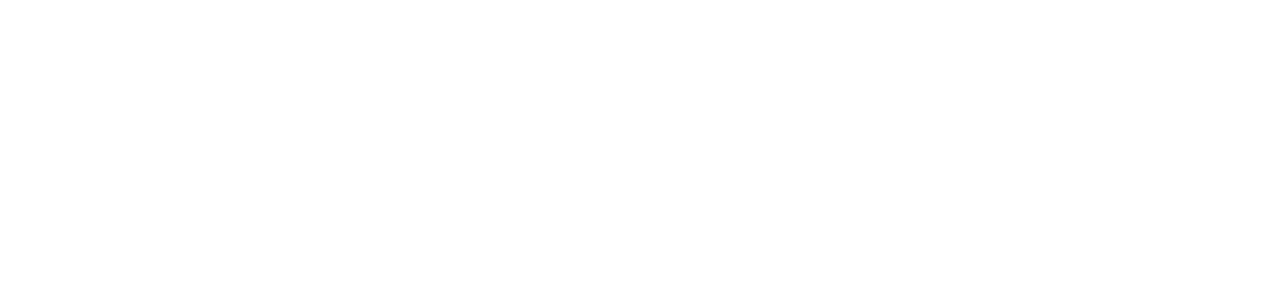
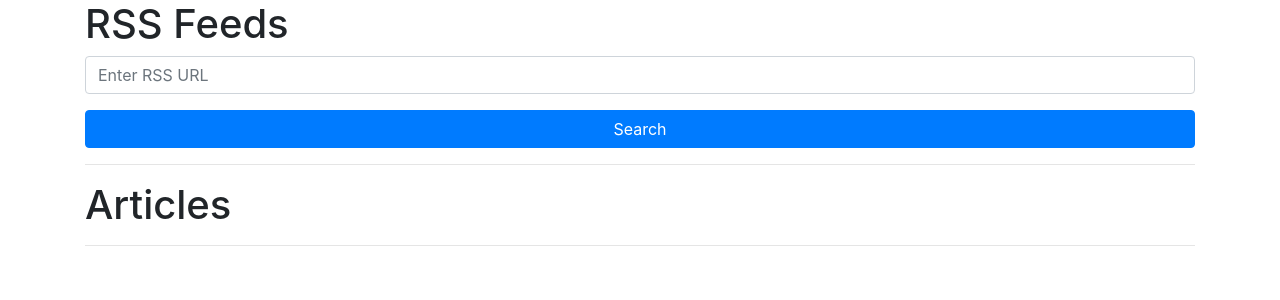
Before and after one commit to websoftwares/fiplet, a Vue app in the folder packages/hybrid/: page /#/display-feed-express in a window 1280 px wide. Before the commit this address led to /#/. Shown: the top 300 px of the page. Built offline with nearby package versions, Linux system fonts and the light colour scheme.

Commit message:
express and node in docker.

```diff
--- a/packages/hybrid/package.json
+++ b/packages/hybrid/package.json
@@ -11,7 +11,7 @@
     "hybrid:dev": "yarn run dev",
     "hybrid:build": "yarn run build",
     "hybrid:start": "yarn run start",
-    "hybrid:browser": "cordova run browser"
+    "hybrid:browser": "yarn run build && cordova run browser"
   },
   "dependencies": {
     "axios": "^0.18.0",
--- /dev/null
+++ b/packages/hybrid/src/components/DisplayFeedExpress.vue
@@ -0,0 +1,95 @@
+<template>
+<div class="container">
+  <div class="row">
+    <div class="col-xl-12">
+       <h1>RSS Feeds</h1>
+    </div>
+  </div>
+
+       <div v-if=error class="alert alert-danger" role="alert">
+          <strong>Error</strong> {{error}}
+        </div>
+
+  <div class="row">
+    <div class="col-xl-12">
+      <form @submit.prevent="loadFeed" class="form">
+      <div class="form-group" :class="{'has-danger': error }" >
+          <input :disabled="loading" v-model="feed" :class="{'form-control ': !error, 'form-control is-invalid': error }" placeholder="Enter RSS URL" />
+      </div>
+      <div class="form-group">
+          <input :disabled="loading" type="submit" class="btn btn-primary btn-block"  value="Search" />
+      </div>
+      </form>
+      <hr />
+    </div>
+  </div>
+
+  <div class="row">
+    <div class="col-xl-12">
+       <h1>Articles</h1>
+        <div v-for="feed in feeds" class="card">
+            <img v-if=feed.thumbnail class="card-img-top" :src=feed.thumbnail alt="Card image cap">
+               <div class="card-body">
+              <h5 class="card-title">{{ feed.title }}</h5>
+              <p v-html=feed.description class="card-text">{{ feed.description }}</p>
+              <a :href=feed.link  target="_blank" class="btn btn-primary">Go somewhere</a>
+            </div>
+        </div>
+        <hr/>
+    </div>
+  </div>
+
+</div>
+
+</template>
+
+
+
+<script>
+import Vue from 'vue'
+import axios from 'axios'
+
+const RSS_API_URL = 'http://localhost:3000/?rss_url='
+
+const isValidUrl = string => {
+  try {
+    new URL(string)
+    return true
+  } catch (_) {
+    return false
+  }
+}
+
+export default {
+  name: 'FLipletRSS',
+  data() {
+    return {
+      feeds: [],
+      loading: false,
+      feed: null,
+      error: null,
+    }
+  },
+  methods: {
+    loadFeed: function() {
+      this.loading = true
+      if (isValidUrl(this.feed) === true) {
+        axios
+          .get(`${RSS_API_URL}${this.feed}`)
+          .then(response => {
+            this.feeds = response.data
+            this.loading = false
+            return
+          })
+          .catch(e => {
+            this.error = e.message
+            this.loading = false
+          })
+      } else {
+        this.error = `Entered feed: ${this.feed} is invalid`
+        this.loading = false
+      }
+    },
+  },
+}
+</script>
--- a/packages/hybrid/src/router/index.js
+++ b/packages/hybrid/src/router/index.js
@@ -2,6 +2,8 @@ import Vue from 'vue'
 import Router from 'vue-router'
 import FlipletRSS from '@/components/FlipletRSS'
 import DisplayFeed from '@/components/DisplayFeed'
+import DisplayFeedExpress from '@/components/DisplayFeedExpress'
+
 
 Vue.use(Router)
 
@@ -17,5 +19,10 @@ export default new Router({
       name: 'DisplayFeed',
       component: DisplayFeed,
     },
+    {
+      path: '/display-feed-express',
+      name: 'DisplayFeedExpress',
+      component: DisplayFeedExpress,
+    },
   ],
 })
```
Also changed, not shown: packages/rss/docker-compose.yml (added, +15 -0 lines), packages/rss/index.js (added, +22 -0 lines), packages/rss/package.json (added, +18 -0 lines), 16 other files (tests, documents, lock files or other folders).
